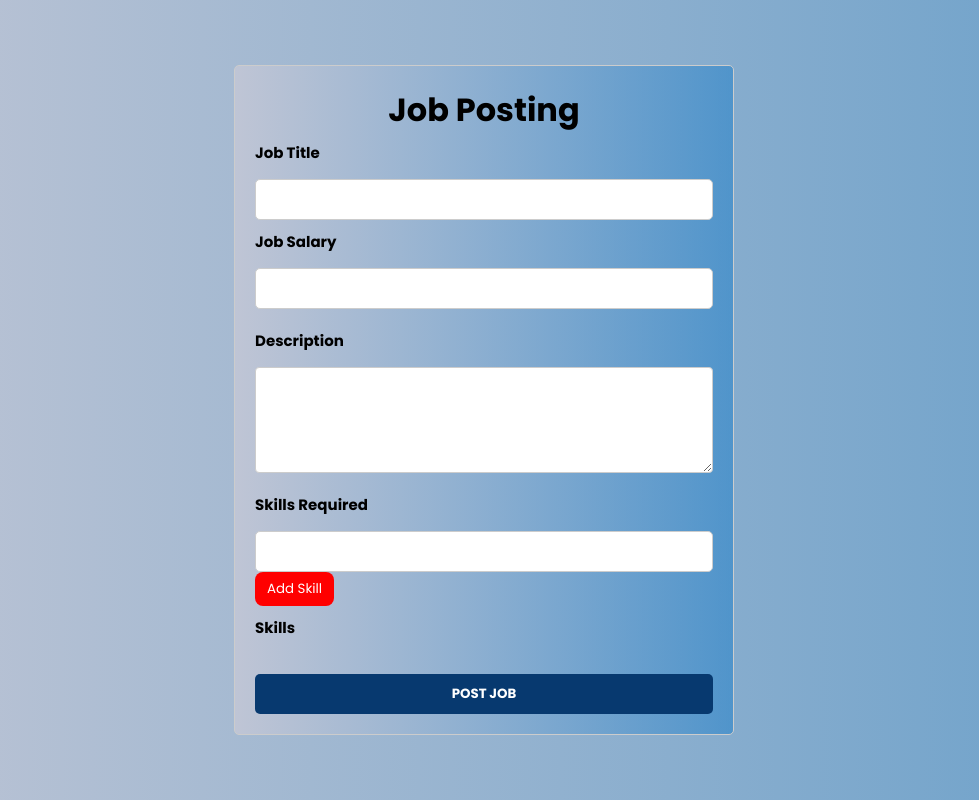
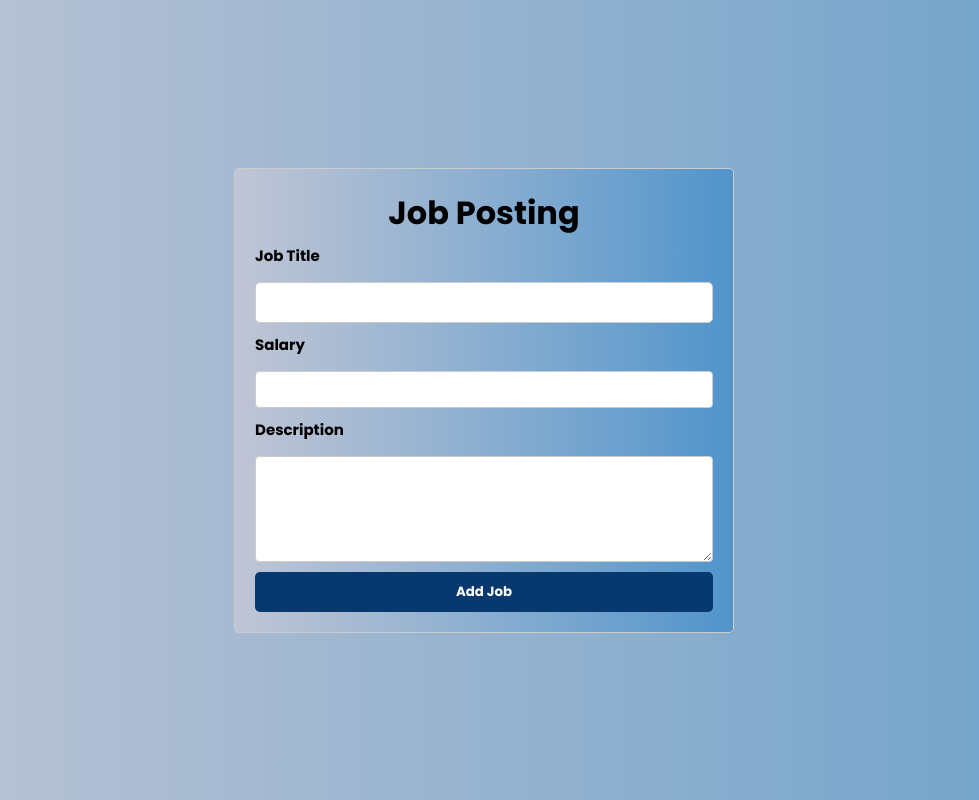
Before and after one commit to Kran891/jobportalreact, a React (Create React App) app: page /company/postjob in a window 1280 px wide. Shown: the whole page, without its empty margins (156-1135 px from the left). Built offline with nearby package versions, Linux system fonts and the light colour scheme.

Commit message:
Company working && post job little modificatio

```diff
--- a/src/Components/Admin/Admin.js
+++ b/src/Components/Admin/Admin.js
@@ -1,8 +1,12 @@
-import React, { useState } from 'react';
+import React, { useEffect, useState } from 'react';
 import '../Company/PostJob.css';
 
 function Admin() {
-    const [showDiv1, setShowDiv1] = useState(false);
+    const [disdata,setdisData]=useState();
+    useEffect(()=>{
+
+    },[]);
+    const [showDiv1, setShowDiv1] = useState(true);
     const [showDiv2, setShowDiv2] = useState(false);
     const [showDiv3, setShowDiv3] = useState(false);
 
--- /dev/null
+++ b/src/Components/Admin/AdminServer.js
@@ -0,0 +1,4 @@
+import API from "../API";
+async function unverifiedCompanies(){
+
+}
--- a/src/Components/Company/CompanyServer.js
+++ b/src/Components/Company/CompanyServer.js
@@ -39,7 +39,7 @@ async function InsertCompanyData(data){
         headers:{
             'Content-Type':'application/json'
         },
-        body:JSON.stringify(headers)
+        body:JSON.stringify(data)
       }
       );
 
--- a/src/Components/Company/PostJob.js
+++ b/src/Components/Company/PostJob.js
@@ -37,63 +37,31 @@ function PostJob() {
     return (
         <div className="post-job-container">
             <h1>Job Posting</h1>
-            <form id="post-job-form" onSubmit={handleSubmit}>
-                <label htmlFor="jobTitle">Job Title</label>
+            <form onSubmit={handleSubmit}>
+
+              <label>Job Title</label>
               <input
               type="text"
-
               name="Title"
+              onChange={handleChange}
               value={postjob.Title}
+               />
+              <label>Salary</label>
+              <input
+                type="number"
+                name='Salary'
                 onChange={handleChange}
-                    required
+                value={postjob.Salary}
               />
-
-                <label htmlFor="jobSalary">Job Salary</label>
-                <input
-                    type="text"
-
-                    name="Salary"
-                    value={postjob.Salary}
+              <label>Description</label>
+              <textarea
+               rows="4"
+               cols="50"
+               name='Description'
                onChange={handleChange}
-                    required
-                />
-
-                <span id="jobTitle-error" className="error"></span>
-
-                <label htmlFor="description">Description</label>
-                <textarea
-
-                    name="Description"
                value={postjob.Description}
-                    onChange={handleChange}
-                    rows="4"
-                    required
               ></textarea>
-                <span id="description-error" className="error"></span>
-
-                <label htmlFor="skillsRequired">Skills Required</label>
-                <div className="skills-input-container">
-                    <input
-                        type="text"
-
-                        name="skill"
-                        value={postjob.skill}
-                        onChange={handleChange}
-                        required
-                    />
-                    <button type="button" onClick={addSkill} className="add-skill-button">Add Skill</button>
-                </div>
-                <label htmlFor="skillsarray"> Skills </label>
-              <ul>
-                {skillSet.map(ele => (
-                  <li key={ele}>
-                    {ele}
-                  </li>
-                ))}
-              </ul>
-                <span id="skillsRequired-error" className="error"></span>
-
-                <button type="submit">POST JOB</button>
+              <button type="submit">Add Job</button>
             </form>
         </div>
     );
```
Lines whose indentation alone changed are shown as unchanged.
